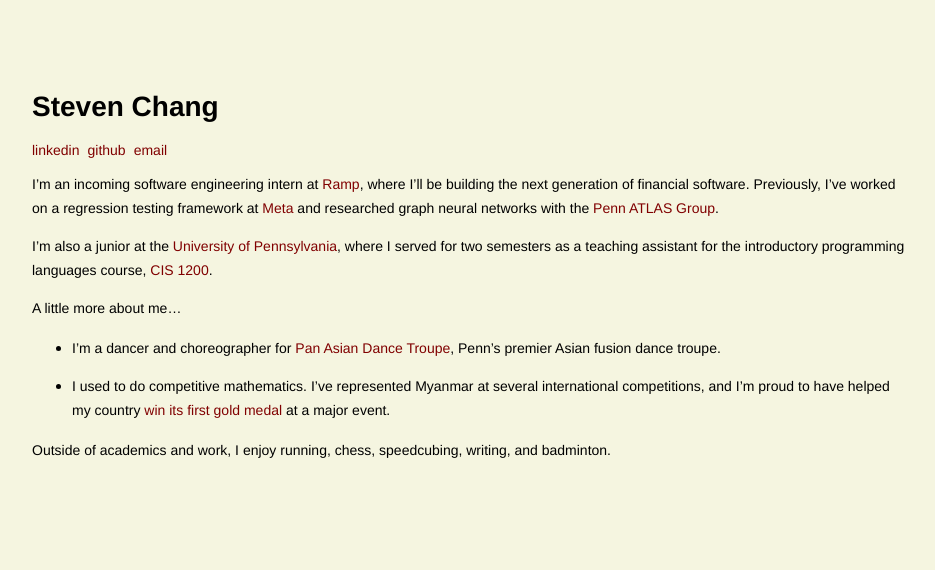
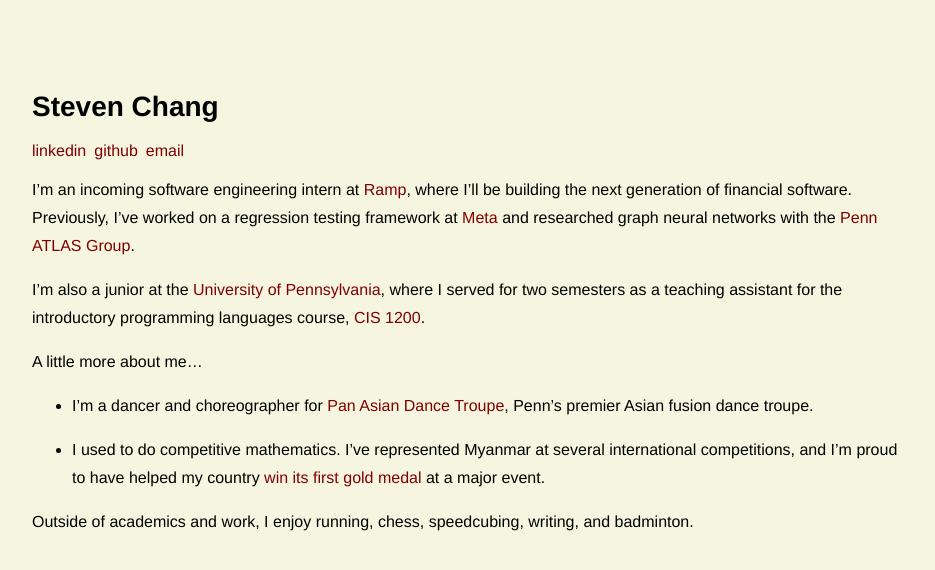
Before and after one commit to zminsc/zminsc.github.io, a Jekyll site: the page built from index.md, in a window 1280 px wide. Shown: the top 570 px of the page, without its empty margins (168-1103 px from the left). Built offline with Jekyll 4.4.1, drawn with Linux system fonts in a browser that asks for light colours.

Commit message:
Increase font size

```diff
--- a/_sass/default.scss
+++ b/_sass/default.scss
@@ -28,10 +28,10 @@ nav {
 a {
     text-decoration: none;
     color: maroon;
-    font-size: 0.875rem;
+    font-size: 1rem;
 }
 
 p {
-    line-height: 1.5rem;
-    font-size: 0.875rem;
+    line-height: 1.75rem;
+    font-size: 1rem;
 }
```
